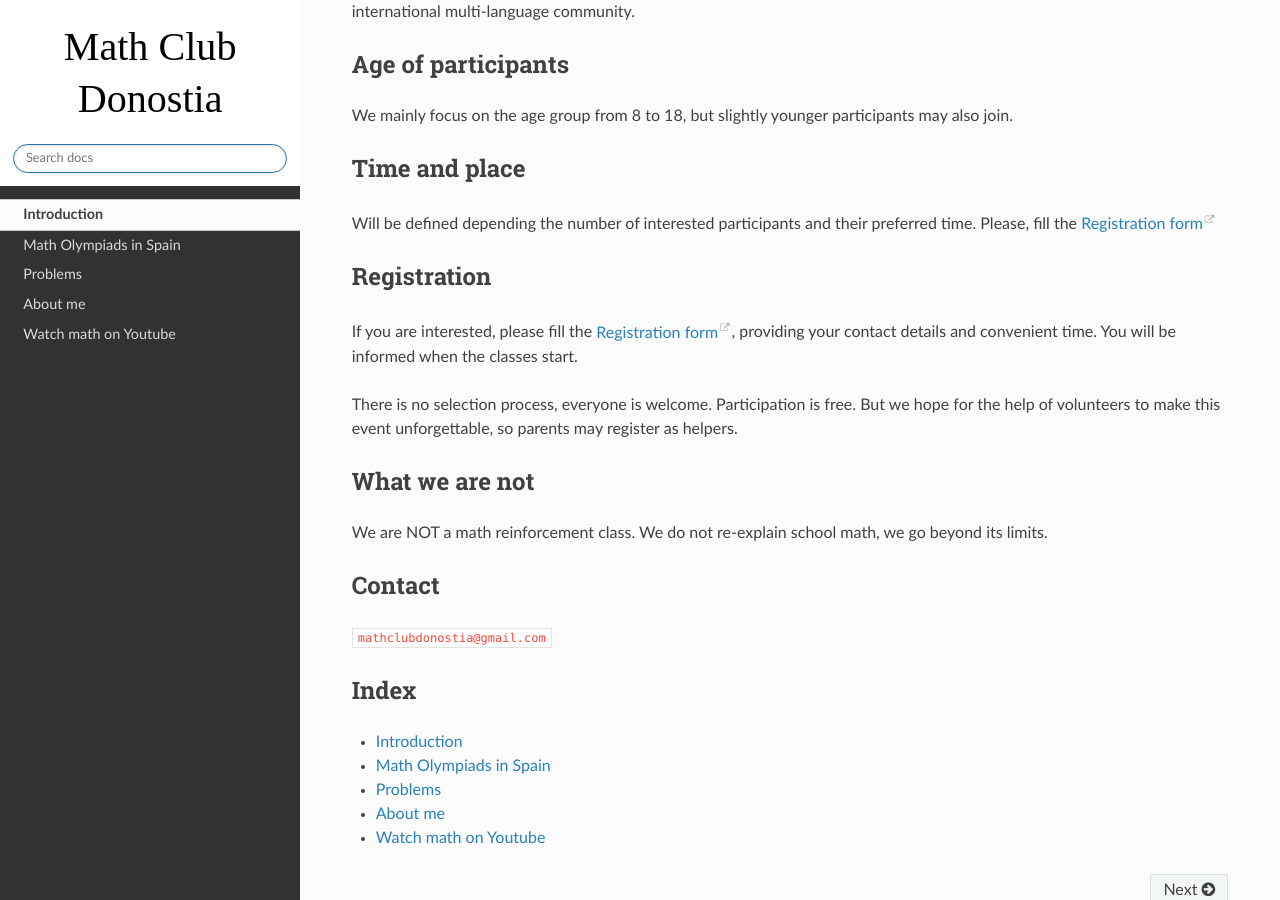
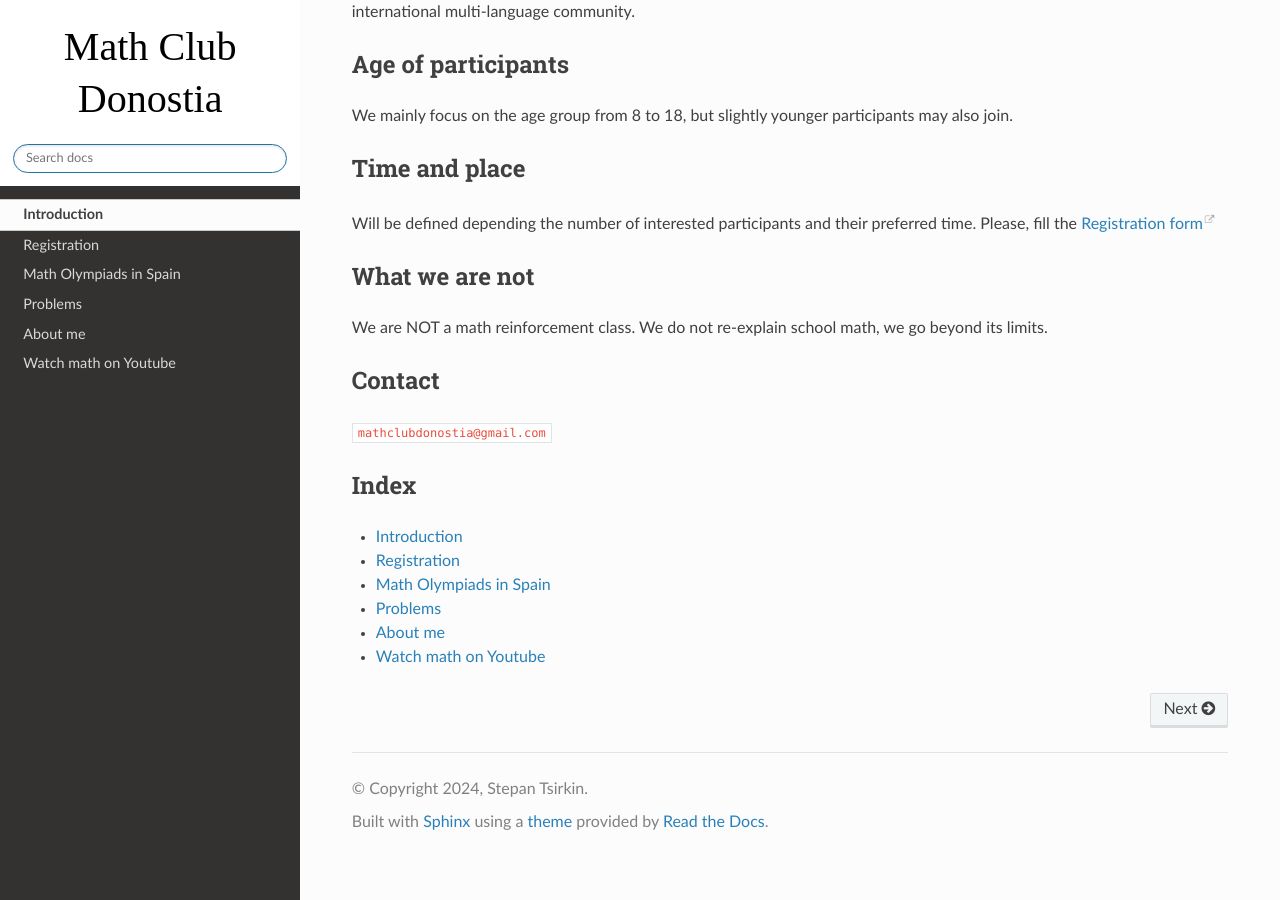
Before and after one commit to math-club-donostia/math-club-donostia.github.io, a Sphinx documentation site: the page built from source/index.rst, in a window 1280 px wide and 900 px high, scrolled down 1009 px. Built offline with Sphinx 7.4.7 and the Read the Docs theme 2.0.0, drawn with Linux system fonts in a browser that asks for light colours; cross-references to code outside the pages are shown as plain code.

```diff
--- a/source/index.rst
+++ b/source/index.rst
@@ -61,16 +61,6 @@ Time and place
 
 Will be defined depending the number of interested participants and their preferred time. Please, fill the |register|
 
-Registration
-+++++++++++++
-
-If you are interested, please fill the |register|, providing your contact details and convenient time.
-You will be informed when the classes start.
-
-There is no selection process,  everyone is welcome.
-Participation is free. But we hope for the help of volunteers to make this event unforgettable,
-so parents may register as helpers.
-
 What we are not
 +++++++++++++++++
 
--- a/source/problems.rst
+++ b/source/problems.rst
@@ -48,8 +48,7 @@ here are some resources to get mathematical problems
     - https://www.estalmatgalicia.com/problemas-das-probas
 
 
-
-Other Olympiads in English
+* Other Olympiads in English
 
     - https://www.internationalolympiadacademy.com/olympiads/hippo-english-olympiad
 
```
Also changed, not shown: other parts of source/index.rst (+1 -0 lines), source/registration.rst (added, +12 -0 lines).
